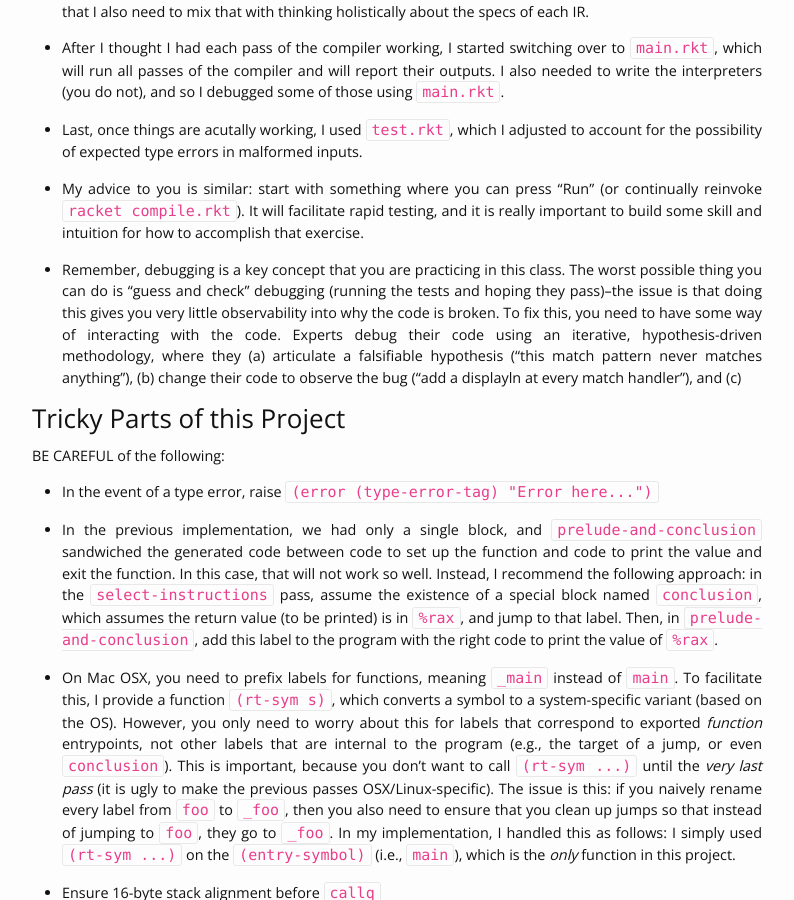
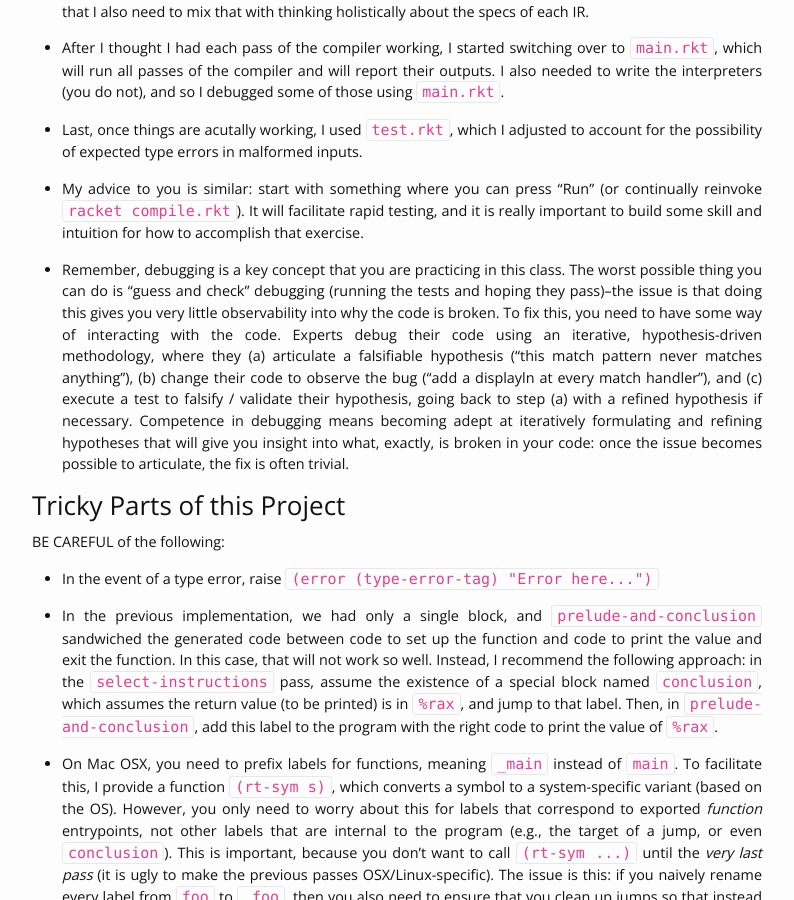
Before and after one commit to kmicinski/cis531-f25, a Jekyll site: the page built from _posts/2025-10-16-project-3.md, in a window 1280 px wide and 900 px high, scrolled down 4111 px. Shown: the whole window, without its empty margins (243-1037 px from the left). Built offline with Jekyll 4.4.1, drawn with Linux system fonts in a browser that asks for light colours; nearby versions of some CDN libraries.

Commit message:
update to finish p3

```diff
--- a/_posts/2025-10-16-project-3.md
+++ b/_posts/2025-10-16-project-3.md
@@ -245,7 +245,13 @@ some advice I used when I was writing the compiler myself.
   iterative, hypothesis-driven methodology, where they (a) articulate
   a falsifiable hypothesis ("this match pattern never matches
   anything"), (b) change their code to observe the bug ("add a
-  displayln at every match handler"), and (c)
+  displayln at every match handler"), and (c) execute a test to
+  falsify / validate their hypothesis, going back to step (a) with a
+  refined hypothesis if necessary. Competence in debugging means
+  becoming adept at iteratively formulating and refining hypotheses
+  that will give you insight into what, exactly, is broken in your
+  code: once the issue becomes possible to articulate, the fix is
+  often trivial.
 
 ## Tricky Parts of this Project
 
```
